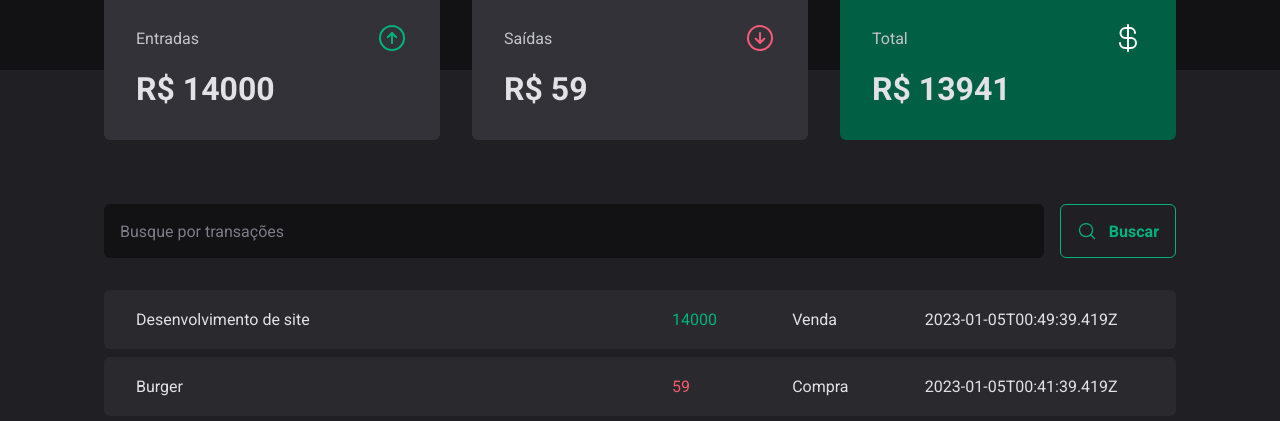
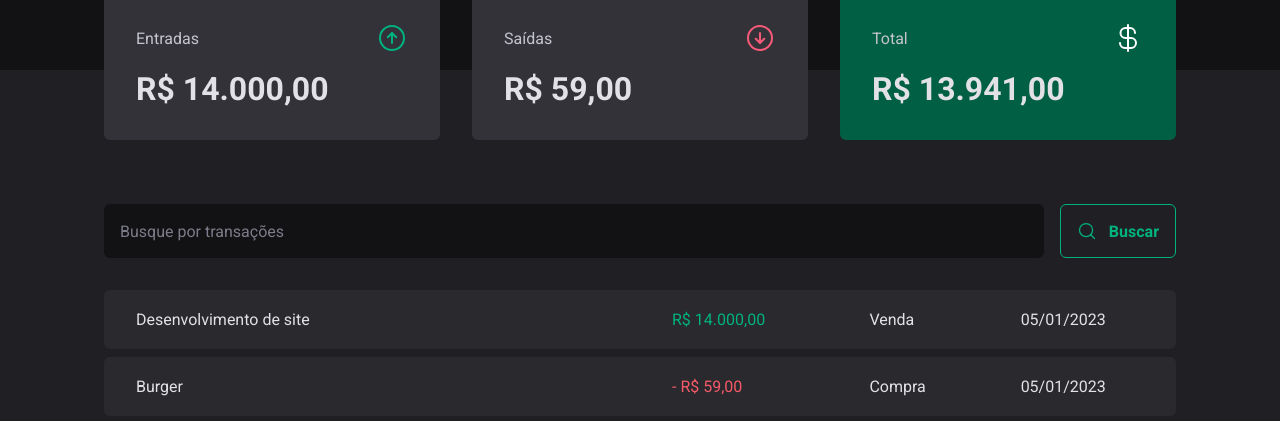
Before and after one commit to artenlf/ignite-dt-money, a React (Vite) app: page / in a window 1280 px wide. Shown: the part 390-811 px from the top of the page. Built offline with nearby package versions, Linux system fonts and the light colour scheme; data requests are answered from the project's data file.

Commit message:
feat: created formatters for currency and date

```diff
--- a/src/components/Summary/index.tsx
+++ b/src/components/Summary/index.tsx
@@ -1,6 +1,7 @@
 import { ArrowCircleDown, ArrowCircleUp, CurrencyDollar } from "phosphor-react";
 import { useContext } from "react";
 import { TransactionsContext } from "../../contexts/TransactionsContext";
+import { priceFormatter } from '../../utils/formatter';
 import { SummaryCard, SummaryContainer } from "./styles";
 
 export function Summary() {
@@ -33,7 +34,7 @@
             <span>Entradas</span>
             <ArrowCircleUp size={32} color="#00b37e" />
           </header>
-          <strong>R$ {summary.income}</strong>
+          <strong>{priceFormatter.format(summary.income)}</strong>
         </SummaryCard>
 
         <SummaryCard>
@@ -41,7 +42,7 @@
             <span>Saídas</span>
             <ArrowCircleDown size={32} color="#f75a78" />
           </header>
-          <strong>R$ {summary.outcome}</strong>
+          <strong>{priceFormatter.format(summary.outcome)}</strong>
         </SummaryCard>
 
         <SummaryCard variant="green">
@@ -49,7 +50,7 @@
             <span>Total</span>
             <CurrencyDollar size={32} color="#fff" />
           </header>
-          <strong>R$ {summary.total}</strong>
+          <strong>{priceFormatter.format(summary.total)}</strong>
         </SummaryCard>
       </SummaryContainer>
   )
--- a/src/pages/Transactions/index.tsx
+++ b/src/pages/Transactions/index.tsx
@@ -2,6 +2,7 @@
 import { Header } from "../../components/Header";
 import { Summary } from "../../components/Summary";
 import { TransactionsContext } from "../../contexts/TransactionsContext";
+import { dateFormatter, priceFormatter } from '../../utils/formatter';
 import { SearchForm } from "./components/SearchForm";
 import { PriceHightlight, TransactionsContainer, TransactionsTable } from './styles';
 
@@ -29,11 +30,12 @@
                     <PriceHightlight
                       variant={transaction.type}
                     >
-                      {transaction.price}
+                      {transaction.type === 'outcome' && '- '}
+                      {priceFormatter.format(transaction.price)}
                       </PriceHightlight>
                   </td>
                   <td>{transaction.category}</td>
-                  <td>{transaction.createdAt}</td>
+                  <td>{dateFormatter.format(new Date(transaction.createdAt))}</td>
                 </tr>
 
               )
--- /dev/null
+++ b/src/utils/formatter.ts
@@ -0,0 +1,6 @@
+export const dateFormatter = new Intl.DateTimeFormat('pt-BR');
+
+export const priceFormatter = new Intl.NumberFormat('pt-BR', {
+  style: 'currency',
+  currency: 'BRL',
+});
```
